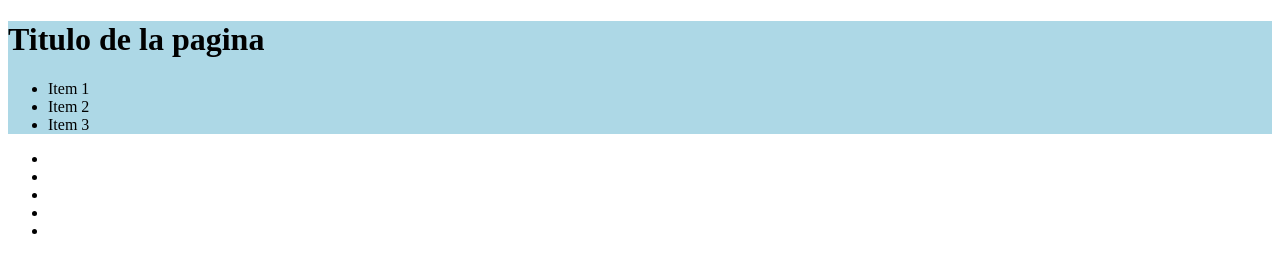
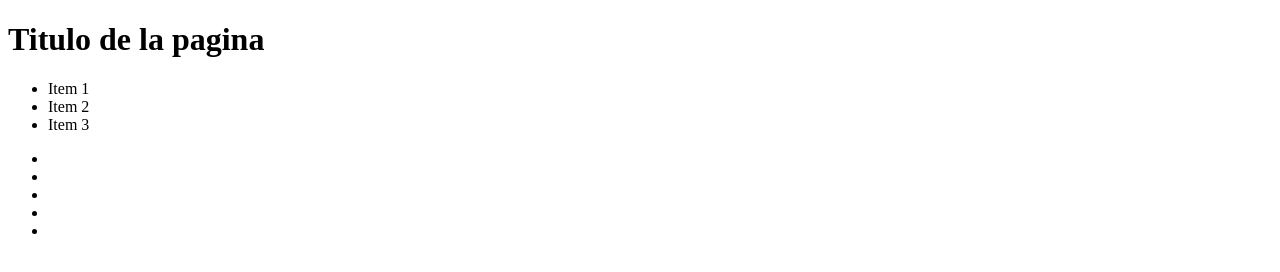
Before and after one commit to AnitaMartinez/clase-git-promo-y, a plain HTML site: page index.html in a window 1280 px wide. Drawn offline with Linux system fonts and the light colour scheme.

Commit message:
Revert "Styled header"
This reverts commit e80d4ce641a2882c70b14aef35263b0f9bfb2247.

```diff
--- a/css/styles.css
+++ /dev/null
@@ -1,3 +0,0 @@
-.header {
-  background-color: lightblue;
-}
--- a/index.html
+++ b/index.html
@@ -4,10 +4,9 @@
     <meta charset="UTF-8" />
     <meta name="viewport" content="width=device-width, initial-scale=1.0" />
     <title>Document</title>
-    <link rel="stylesheet" href="./css/styles.css" />
   </head>
   <body>
-    <header class="header">
+    <header>
       <h1>Titulo de la pagina</h1>
       <nav>
         <ul>
```
